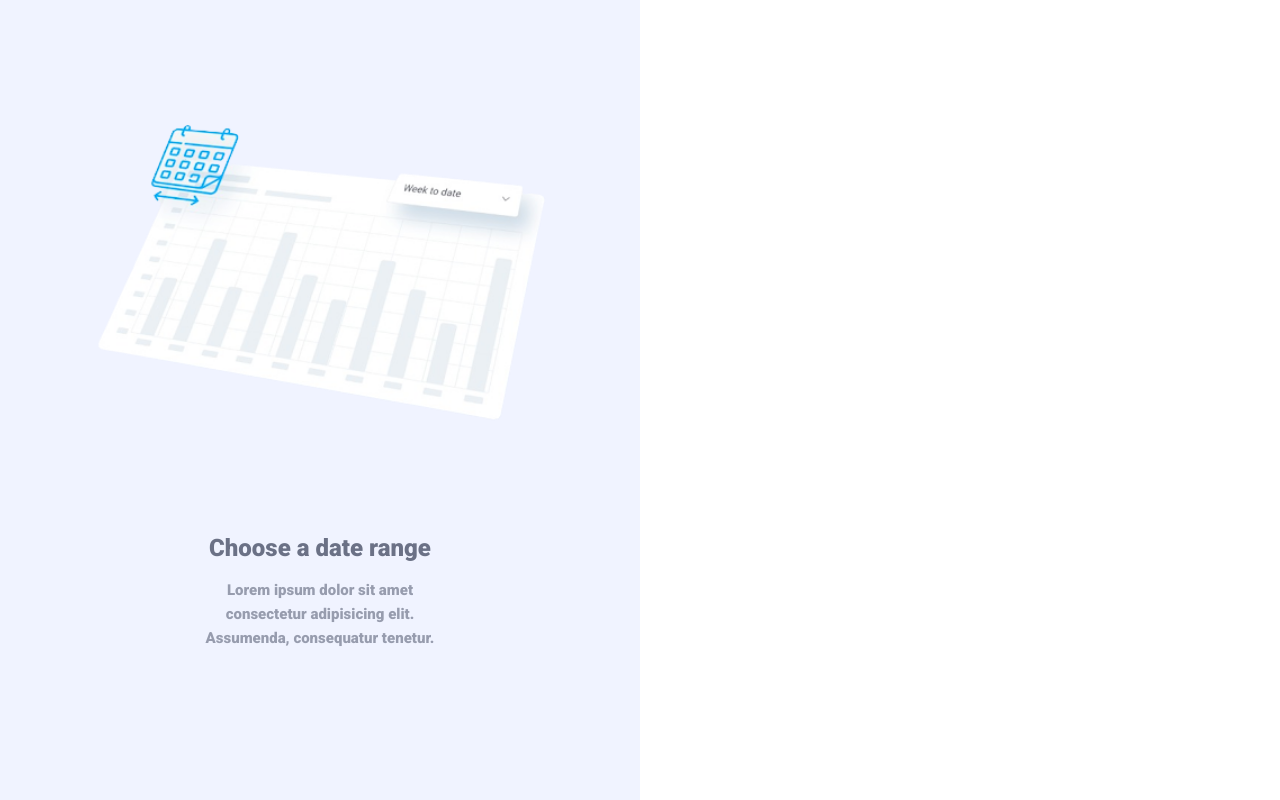
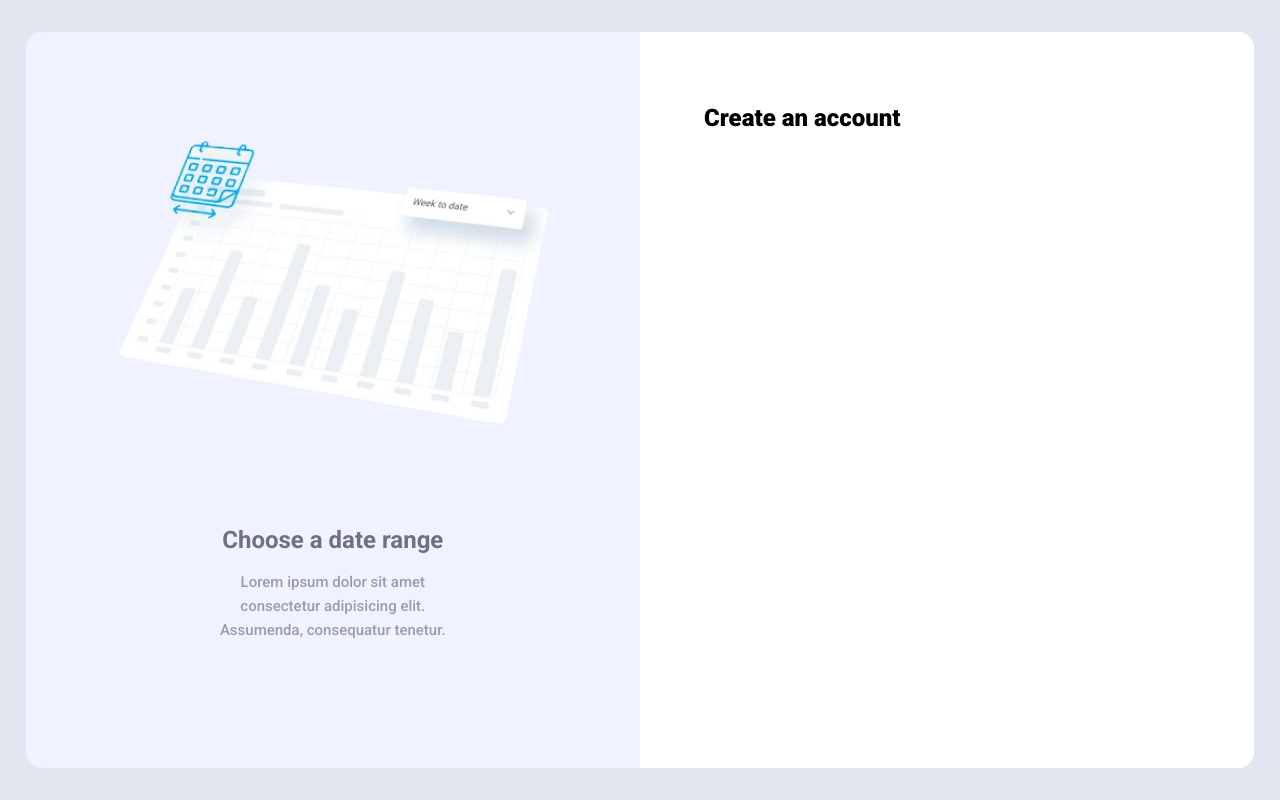
Before and after one commit to Inventor77/mydash, a React (Create React App) app: page / in a window 1280 px wide. Built offline with nearby package versions, Linux system fonts and the light colour scheme.

Commit message:
Container is added in create account page

```diff
--- a/src/App.scss
+++ b/src/App.scss
@@ -9,7 +9,7 @@ $font-stack: "Roboto", serif;
 }
 
 body {
-	background: hsl(228, 100%, 97%);
+	background: #e4e7f1;
 	height: 100%;
 	width: 100%;
 }
--- a/src/layouts/CreateAccount/CreateAccount.jsx
+++ b/src/layouts/CreateAccount/CreateAccount.jsx
@@ -5,6 +5,7 @@ import GraphImg from '../../assets/images/background.png'
 function CreateAccount() {
     return (
         <div className='createAccount__layout'>
+            <div className="layout__container">
                 <div className="createAccount__layout--left">
                     <div className="image__container">
                         <img src={GraphImg} alt="graph" />
@@ -19,7 +20,15 @@ function CreateAccount() {
                     </div>
                 </div>
                 <div className="createAccount__layout--right">
+                    <div className="form__container">
+                        <div className="form__title">
+                            Create an account
+                        </div>
+                        <form >
 
+                        </form>
+                    </div>
+                </div>
             </div>
         </div>
     )
--- a/src/layouts/CreateAccount/CreateAccount.scss
+++ b/src/layouts/CreateAccount/CreateAccount.scss
@@ -7,7 +7,14 @@
 .createAccount__layout {
 	height: 100%;
 	width: 100%;
+	color: hsl(226, 13%, 42%);
 	@include center;
+	.layout__container {
+		@include center;
+		width: 96%;
+		height: 92%;
+		border-radius: 16px;
+		background: hsl(228, 100%, 97%);
 		.createAccount__layout--left {
 			@include center;
 			flex-direction: column;
@@ -20,31 +27,41 @@
 				img {
 					width: 90%;
 					user-select: none;
+					-webkit-user-drag: none;
 				}
 			}
 			.info {
 				width: 38%;
 				text-align: center;
-			color: hsl(226, 13%, 42%);
+				user-select: none;
 				.info__title {
 					font-size: 24px;
-				font-weight: 900;
+					font-weight: 700;
 					opacity: 0.9;
 					margin-bottom: 16px;
 				}
 				.info__para {
 					font-size: 15px;
 					opacity: 0.6;
-				font-weight: 900;
-                margin-bottom: 16px;
+					font-weight: 500;
 					line-height: 24px;
 				}
 			}
 		}
 		.createAccount__layout--right {
-		@include center;
 			height: 100%;
 			width: 50%;
 			background: #fff;
+			padding: 72px 64px;
+			border-radius: 0px 16px 16px 0px;
+			.form__container {
+				.form__title {
+					color: #000;
+					font-size: 24px;
+					font-weight: 900;
+					margin-bottom: 52px;
 				}
 			}
+		}
+	}
+}
```
Lines whose indentation alone changed are shown as unchanged.
